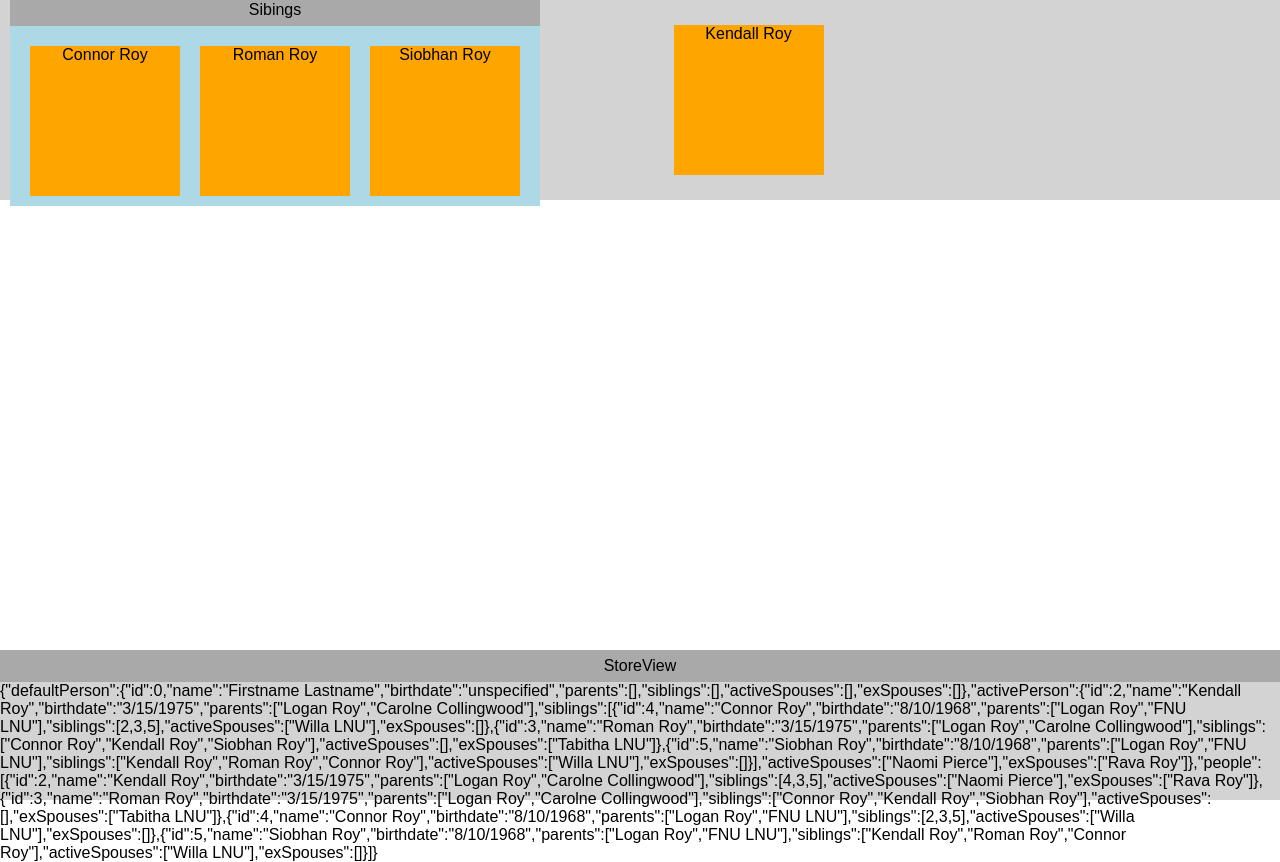
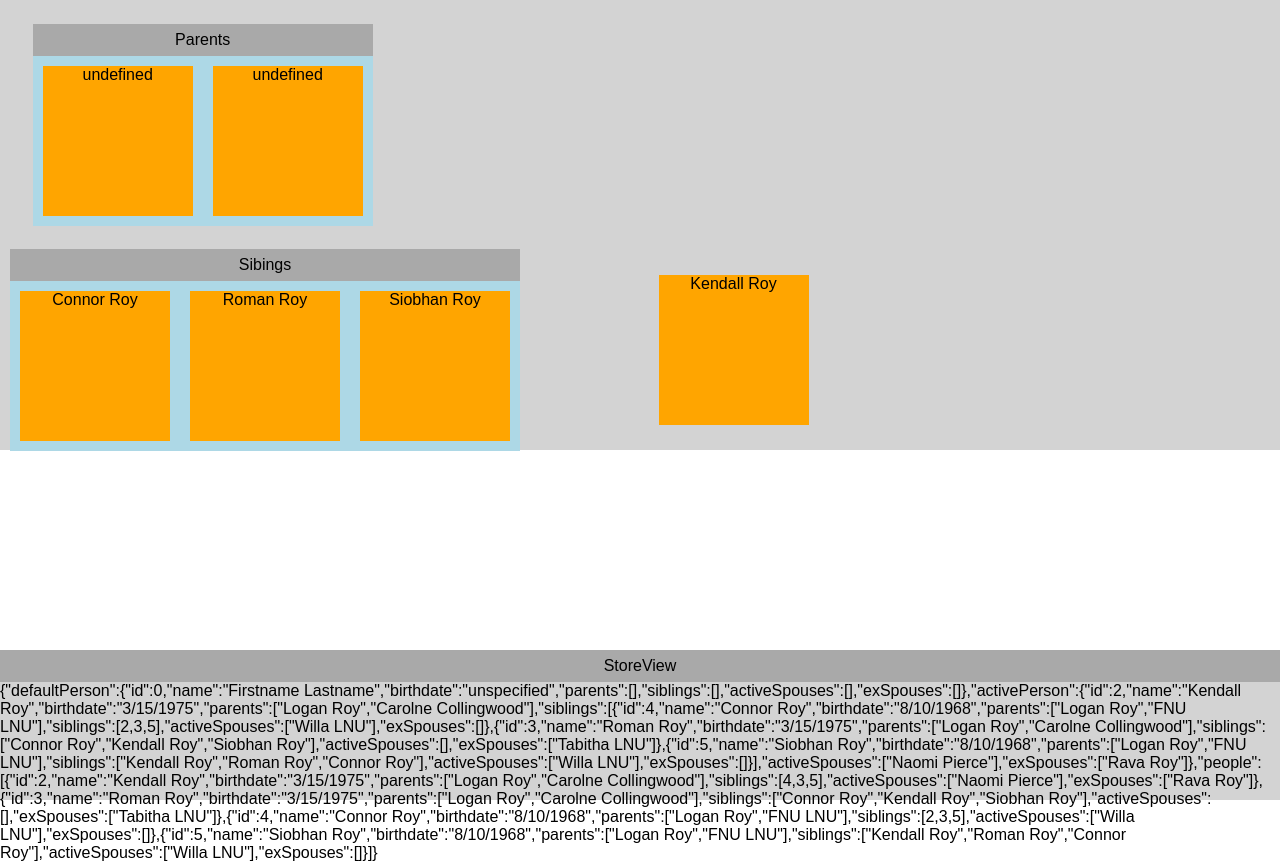
Before and after one commit to deanstein/family-tree, a Svelte app: page / in a window 1280 px wide. Built offline with nearby package versions, Linux system fonts and the light colour scheme.

Commit message:
Styling improvements, adding parents generation row

```diff
--- a/src/App.svelte
+++ b/src/App.svelte
@@ -20,11 +20,18 @@
 <main>
 	<div id="tree-canvas">
 		<div id="parents-row" class="parents-row">
-			<GenerationRow />
+			<GenerationRow>
+				<PersonNodeGroup
+				personNodeGroupData={{
+					groupName: 'Parents',
+					groupMembers: $familyTreeData.activePerson.parents
+				}}
+				/>
+			</GenerationRow>
 		</div>
 
 		<div id="siblings-spouses-row" class="siblings-spouses-row">
-			<GenerationRow numberOfColumns=3 rowHeight={generationRowHeight}>
+			<GenerationRow numberOfColumns={3} rowHeight={generationRowHeight}>
 				<PersonNodeGroup
 					personNodeGroupData={{
 						groupName: 'Sibings',
@@ -51,4 +58,9 @@
 	:global(body) {
 		margin: 0;
 	}
+
+	.tree-canvas {
+		display: flex;
+		flex-direction: column;
+	}
 </style>
--- a/src/ui/PersonNodeGroup.svelte
+++ b/src/ui/PersonNodeGroup.svelte
@@ -19,14 +19,14 @@
 
 <style>
 	.person-node-group-outer-container {
-		display: block;
+		display: flex;
+		flex-direction: column;
 		margin: 10px;
 		background-color: lightblue;
 	}
 
 	.person-node-group-inner-container {
 		display: flex;
-		margin: 10px;
 		background-color: lightblue;
 	}
 
```
